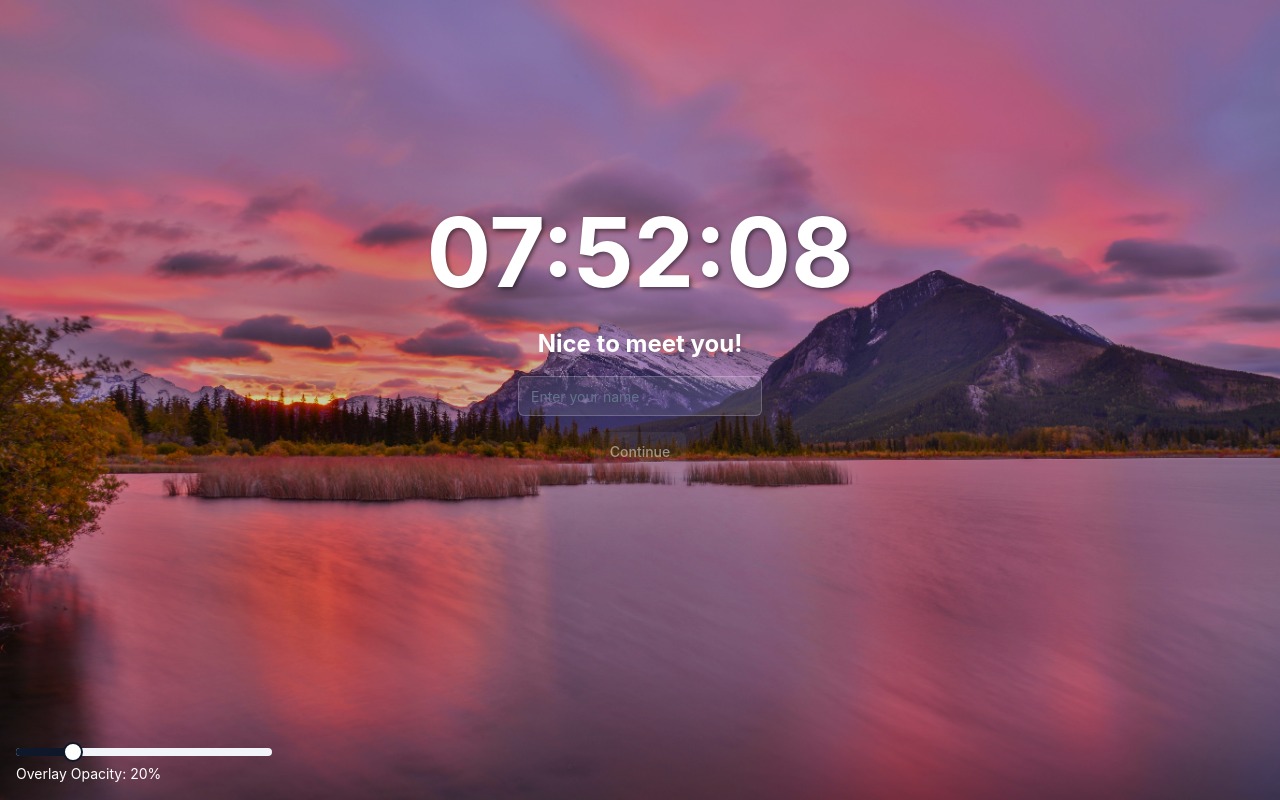
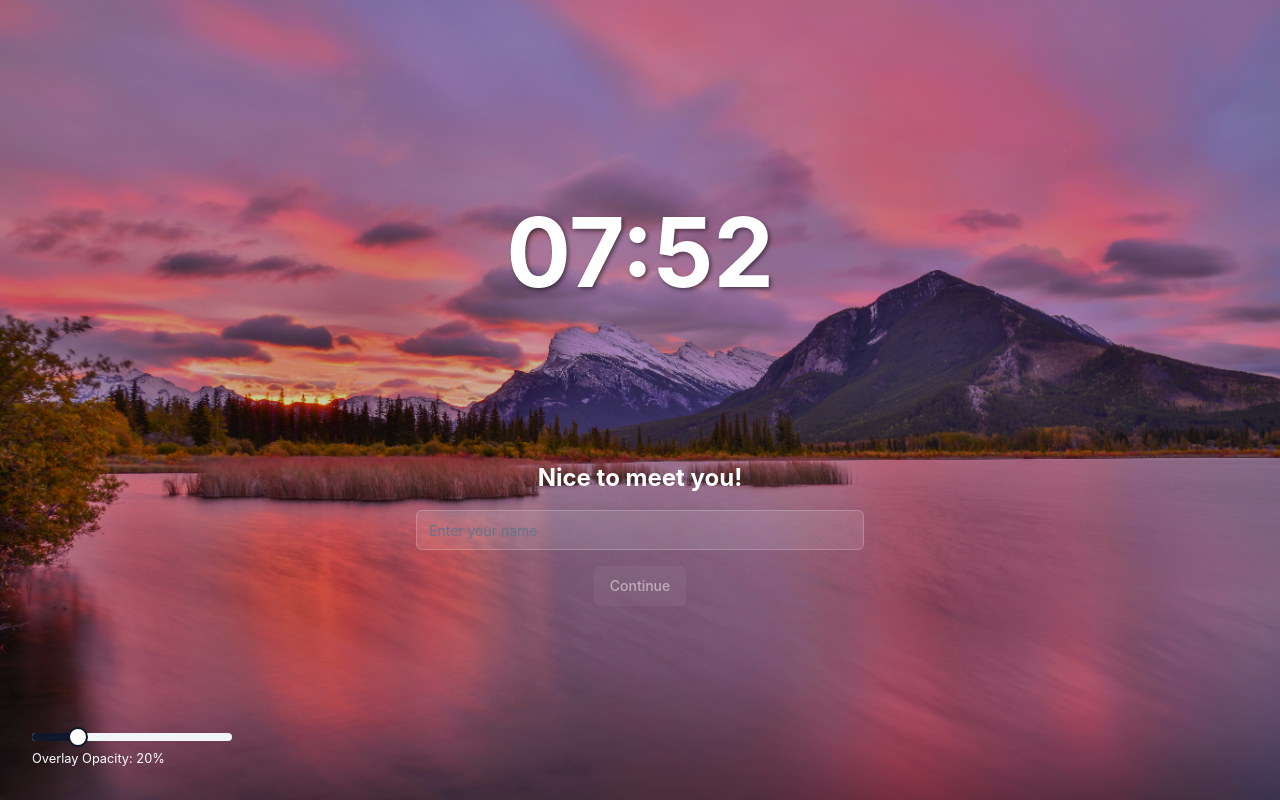
Before and after one commit to Song0753/TodoNew, a Next.js app: page / in a window 1280 px wide. Built offline with nearby package versions, Linux system fonts and the light colour scheme; a web font is replaced by a local one.

Commit message:
로딩시 화면 수정, 배경 전환 부드럽게 수정

```diff
--- /dev/null
+++ b/src/app/Background.module.css
@@ -0,0 +1,62 @@
+.backgroundContainer {
+  position: relative;
+  width: 100%;
+  height: 100vh;
+  overflow: hidden;
+}
+
+.backgroundImage {
+  position: absolute;
+  top: 0;
+  left: 0;
+  width: 100%;
+  height: 100%;
+  background-size: cover;
+  background-position: center;
+  transition: opacity 1s ease-in-out;
+}
+
+.overlay {
+  position: absolute;
+  top: 0;
+  left: 0;
+  width: 100%;
+  height: 100%;
+  background-color: black;
+  transition: opacity 0.3s ease;
+}
+
+.content {
+  position: relative;
+  z-index: 10;
+  height: 100%;
+  display: flex;
+  flex-direction: column;
+  justify-content: space-between;
+  padding: 2rem;
+}
+
+.clockContainer {
+  position: absolute;
+  top: 20%;
+  left: 50%;
+  transform: translateX(-50%);
+}
+
+.childrenContainer {
+  flex-grow: 1;
+  display: flex;
+  align-items: center;
+  justify-content: center;
+  margin-top: 25%; /* Adjust this value to move the content down */
+}
+.sliderContainer {
+  align-self: flex-start;
+  width: 200px;
+}
+
+.sliderLabel {
+  color: white;
+  font-size: 0.8rem;
+  margin-top: 0.5rem;
+}
--- a/src/app/Background.tsx
+++ b/src/app/Background.tsx
@@ -3,6 +3,7 @@
 import React, { useState, useEffect } from "react";
 import Clock from "./Clock";
 import { Slider } from "@/components/ui/slider";
+import styles from "./Background.module.css";
 
 const backgroundImages = [
   "./backgrounds/image1.jpg",
@@ -13,32 +14,51 @@ const backgroundImages = [
 
 const Background = ({ children }: { children: React.ReactNode }) => {
   const [currentImageIndex, setCurrentImageIndex] = useState(0);
+  const [nextImageIndex, setNextImageIndex] = useState(1);
   const [overlayOpacity, setOverlayOpacity] = useState(0.2);
 
   useEffect(() => {
+    const preloadImage = (index: number) => {
+      const img = new Image();
+      img.src = backgroundImages[index];
+    };
+
     const interval = setInterval(() => {
-      setCurrentImageIndex(
+      setCurrentImageIndex(nextImageIndex);
+      setNextImageIndex(
         (prevIndex) => (prevIndex + 1) % backgroundImages.length
       );
+      preloadImage((nextImageIndex + 1) % backgroundImages.length);
     }, 5000);
 
+    // Preload the next image
+    preloadImage(nextImageIndex);
+
     return () => clearInterval(interval);
-  }, []);
+  }, [nextImageIndex]);
 
   return (
+    <div className={styles.backgroundContainer}>
       <div
-      className="relative h-screen bg-cover bg-center flex items-center justify-center"
-      style={{ backgroundImage: `url(${backgroundImages[currentImageIndex]})` }}
-    >
+        className={styles.backgroundImage}
+        style={{
+          backgroundImage: `url(${backgroundImages[currentImageIndex]})`,
+        }}
+      />
       <div
-        className="absolute inset-0 bg-black"
-        style={{ opacity: overlayOpacity }}
+        className={styles.backgroundImage}
+        style={{
+          backgroundImage: `url(${backgroundImages[nextImageIndex]})`,
+          opacity: currentImageIndex === nextImageIndex ? 1 : 0,
+        }}
       />
-      <div className="absolute top-[20%] left-1/2 transform -translate-x-1/2 z-10">
+      <div className={styles.overlay} style={{ opacity: overlayOpacity }} />
+      <div className={styles.content}>
+        <div className={styles.clockContainer}>
           <Clock />
         </div>
-      <div className="z-20 text-white text-center">{children}</div>
-      <div className="absolute bottom-4 left-4 w-64 z-30">
+        <div className={styles.childrenContainer}>{children}</div>
+        <div className={styles.sliderContainer}>
           <Slider
             value={[overlayOpacity]}
             min={0}
@@ -46,9 +66,10 @@ const Background = ({ children }: { children: React.ReactNode }) => {
             step={0.01}
             onValueChange={([value]) => setOverlayOpacity(value)}
           />
-        <p className="text-white text-sm mt-2">
+          <p className={styles.sliderLabel}>
             Overlay Opacity: {Math.round(overlayOpacity * 100)}%
           </p>
+        </div>
       </div>
     </div>
   );
--- a/src/app/Clock.tsx
+++ b/src/app/Clock.tsx
@@ -1,28 +1,28 @@
 "use client";
 
-import React, { useState, useEffect } from "react";
+import React, { useState, useEffect, useCallback } from "react";
 import styles from "./Clock.module.css";
 
 const Clock = () => {
-  const [time, setTime] = useState<Date | null>(null);
+  const [time, setTime] = useState(new Date());
+
+  const updateTime = useCallback(() => {
+    setTime(new Date());
+  }, []);
 
   useEffect(() => {
-    const setCurrentTime = () => setTime(new Date());
-    setCurrentTime(); // Set initial time
-
-    const timer = setInterval(setCurrentTime, 1000);
+    updateTime(); // 컴포넌트 마운트 시 즉시 시간 업데이트
+    const timer = setInterval(updateTime, 60000);
 
     return () => {
       clearInterval(timer);
     };
-  }, []);
+  }, [updateTime]);
 
-  const formatTime = (date: Date | null) => {
-    if (!date) return "00:00:00";
+  const formatTime = (date: Date) => {
     const hours = date.getHours().toString().padStart(2, "0");
     const minutes = date.getMinutes().toString().padStart(2, "0");
-    const seconds = date.getSeconds().toString().padStart(2, "0");
-    return `${hours}:${minutes}:${seconds}`;
+    return `${hours}:${minutes}`;
   };
 
   return (
--- a/src/app/page.tsx
+++ b/src/app/page.tsx
@@ -6,6 +6,7 @@ import Background from "./Background";
 import { Button } from "@/components/ui/button";
 
 export default function Home() {
+  const [isLoading, setIsLoading] = useState(true);
   const [isOnboardingComplete, setIsOnboardingComplete] = useState(false);
   const [userName, setUserName] = useState("");
   const [topPriority, setTopPriority] = useState("");
@@ -19,6 +20,7 @@ export default function Home() {
       setTopPriority(storedPriority);
       setIsOnboardingComplete(true);
     }
+    setIsLoading(false);
   }, []);
 
   const handleOnboardingComplete = (name, priority) => {
@@ -29,6 +31,16 @@ export default function Home() {
     setIsOnboardingComplete(true);
     setShowTodoList(true);
   };
+
+  if (isLoading) {
+    return (
+      <Background>
+        <div className="flex items-center justify-center h-screen">
+          <div className="animate-spin rounded-full h-32 w-32 border-t-2 border-b-2 border-white"></div>
+        </div>
+      </Background>
+    );
+  }
 
   if (!isOnboardingComplete) {
     return <OnboardingFlow onComplete={handleOnboardingComplete} />;
```
Lines whose indentation alone changed are shown as unchanged.
